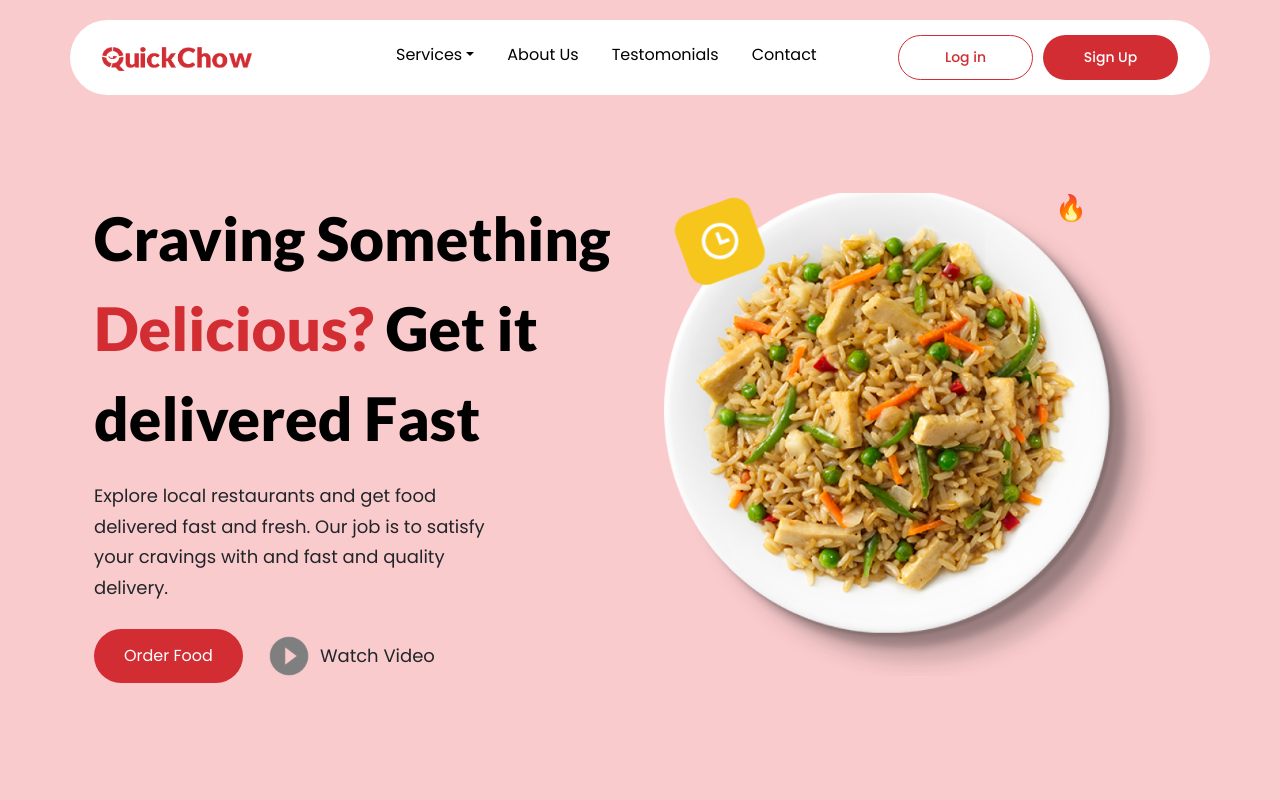
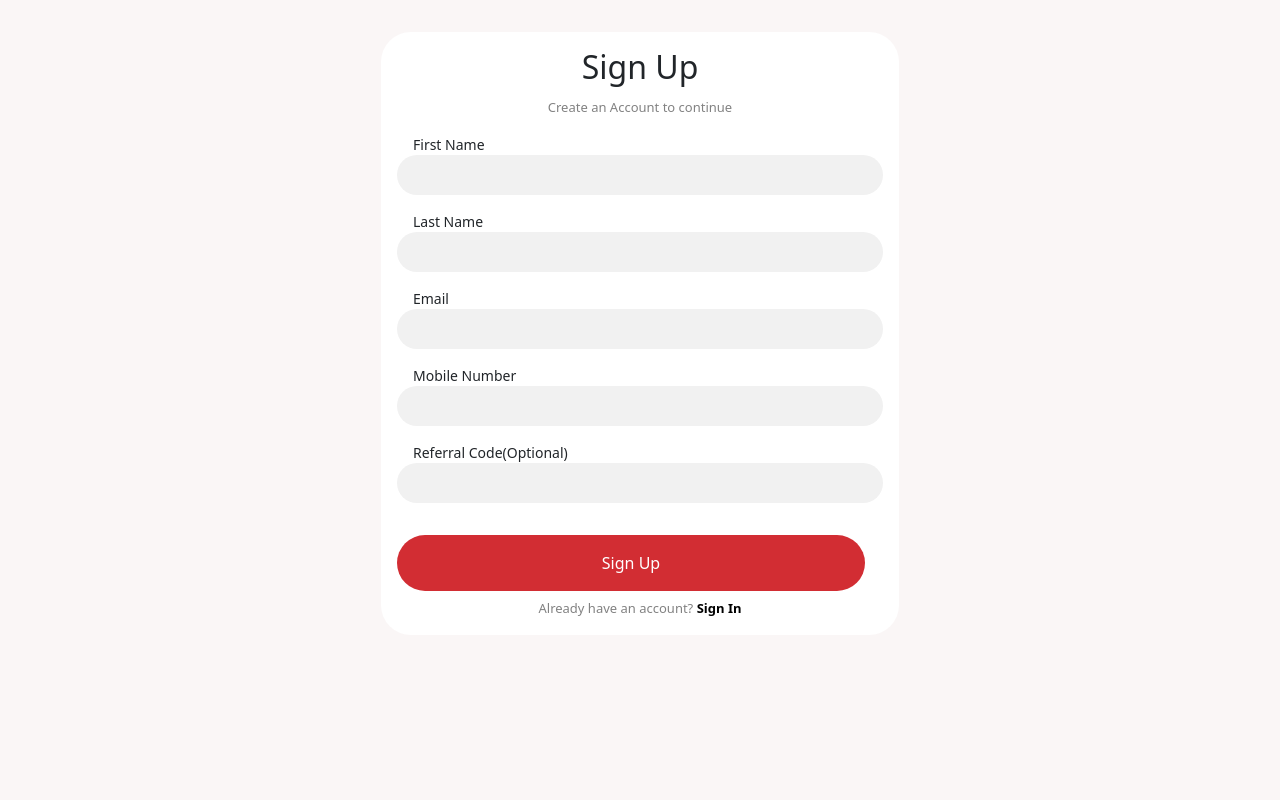
Before and after one commit to 4Krativr/QuickChow, a React (Create React App) app: page /authentication in a window 1280 px wide. Shown: the top 800 px of the page. Built offline with nearby package versions, Linux system fonts and the light colour scheme.

Commit message:
Sign in and Sign up form pages

```diff
--- a/package.json
+++ b/package.json
@@ -11,7 +11,7 @@
     "react": "^18.3.1",
     "react-dom": "^18.3.1",
     "react-router-dom": "^6.28.0",
-    "react-scripts": "5.0.1",
+    "react-scripts": "^5.0.1",
     "sass": "^1.80.6",
     "web-vitals": "^2.1.4"
   },
--- a/src/App.js
+++ b/src/App.js
@@ -1,15 +1,21 @@
-import Navbar from './components/Navbar.js';
-import Hero from './components/Hero.js';
-import Main from './components/Main.js';
-import Footer from './components/Footer.js';
+import { BrowserRouter, Route, Routes } from "react-router-dom";
+import AuthForm from './components/Authentication.jsx';
+import React from 'react';
+import { LandingPage } from "./components/LandingPage.jsx";
+
 function App(){
     return(
-        //All the components put together and rendered on the index.js file
-        <div>
-            <Hero />
-            <Main />
-            <Footer />
-        </div>
+      //  All the components put together and rendered on the index.js file
+        <BrowserRouter>
+             <Routes>
+
+                {/* landingPage contains the import of the navbar, hero, main and footer components and the AuthForm is the component for the sign in and sign up */}
+                <Route path="/" index element={<LandingPage />} />
+                <Route path='authentication' element={<AuthForm />} />
+
+             </Routes>
+
+        </BrowserRouter>
     )
 }
 export default App
--- /dev/null
+++ b/src/components/Authentication.jsx
@@ -0,0 +1,102 @@
+import '../styles/login.css';
+import { useState } from 'react';
+// import { useNavigate } from 'react-router-dom';
+
+
+
+const AuthForm = () => {
+
+  // const navigate = useNavigate();
+
+ // code block for the form validation
+ function FormValidate(){
+  const userInput = document.querySelectorAll('input')
+  // const emailCheck = document.getElementById('email')
+  userInput.forEach((inputBox) => {
+    inputBox.addEventListener('blur', ()=>{
+       if (inputBox.value === "") {
+        inputBox.style.border = '1px solid red'
+       }
+       else{
+        inputBox.style.border = '1px solid green'
+        // navigate('/src/components/Main.js')
+       }
+    })
+
+  })
+ }
+
+
+ // code block for switching the forms
+ const [isSignUp, setIsSignUp] = useState(true);
+
+ const  toggleForm = () => {
+  setIsSignUp((prevState) => !prevState)
+ };
+
+ return(
+  <>
+    {isSignUp && (
+              <form action="./Main.js" method="post" className="AuthForm" id='signUp'>
+              <section className="formHeader">
+               <h2>Sign Up</h2>
+               <span>Create an Account to continue</span>
+              </section>
+
+              <section className="formBody">
+                <label htmlFor="firstName">First Name</label>
+                <input type="text" id="name" required/>
+
+                <label htmlFor="name">Last Name</label>
+                <input type="text" id="lastName" required/>
+
+                <label htmlFor="email">Email</label>
+                <input type="text" id="email" required/>
+
+                <label htmlFor="telephoneNumber">Mobile Number</label>
+                <input type="text" id="telephoneNumber" required/>
+
+                <label htmlFor="referralCode">Referral Code(Optional)</label>
+                <input type="text" id="referralCode" />
+
+
+              </section>
+
+              <section className="formFooter">
+                 <button className="formsubmit" onClick={FormValidate}>Sign Up </button>
+                 <span>Already have an account? <a href="#" onClick={toggleForm}>Sign In</a></span>
+              </section>
+
+
+           </form>
+
+    )}
+
+     {!isSignUp && (
+           <form action="" method="post" className='AuthForm' id='signIn'>
+
+           <section className="formHeader">
+            <h2>Sign In</h2>
+            <span>Log in to continue</span>
+           </section>
+
+            <section className='formBody'>
+              <label htmlFor="telephponeNumber">Mobile Number</label>
+              <input type="text" id='telephponeNumber' required/>
+            </section>
+
+            <section className="formFooter">
+                   <button className="formsubmit" onClick={FormValidate}>Sign in</button>
+                   <span>New User? <a href="#" onClick={toggleForm}>Sign Up</a></span>
+                </section>
+
+
+           </form>
+
+     )}
+
+  </>
+ );
+}
+
+export default AuthForm;
--- /dev/null
+++ b/src/components/LandingPage.jsx
@@ -0,0 +1,14 @@
+import Hero from "./Hero";
+import Main from "./Main";
+import Footer from "./Footer";
+
+
+export function LandingPage(){
+ return(
+  <>
+    <Hero />
+    <Main />
+    <Footer />
+  </>
+ )
+}
--- a/src/components/Navbar.js
+++ b/src/components/Navbar.js
@@ -1,10 +1,15 @@
+/* eslint-disable jsx-a11y/anchor-is-valid */
 import quickchowLogo from '../assets/quick-chow-logo.png';
 import React, { useState, useEffect } from "react";
 import '../styles/general-styles.scss'
 import '../styles/navbar.scss';
+import { useNavigate } from 'react-router-dom';
+
 function Navbar(){
     //This javascript code activates the box shadow for the navbar when it scrolls past 50px vertically.
     //This website was created using bootstrap, the layout is and spacing contains a mixture of custom css and bootstrap css.  The font and color was created using custom css.
+    const navigate = useNavigate()
+
     const [shadow, setShadow] = useState(false);
     useEffect(() => {
         const handleScroll = () => {
@@ -61,8 +66,10 @@ function Navbar(){
                         </li>
                     </ul>
                     <div className="d-lg-flex nav-btn-div col-lg-5 justify-content-lg-end d-none">
-                        <button className="nav-btn-login">Log in</button>
-                        <button className="nav-btn-signup">Sign Up</button>
+                       <a href="">
+                            <button className="nav-btn-login" onClick={() => navigate('authentication')}>Log in</button>
+                       </a>
+                        <button className="nav-btn-signup" onClick={() => navigate('authentication')}>Sign Up</button>
                     </div>
                 </div>
             </div>
--- /dev/null
+++ b/src/styles/login.css
@@ -0,0 +1,64 @@
+*{
+ padding: 0;
+ margin: 0;
+ box-sizing: border-box;
+}
+
+/* sign up form styling */
+.AuthForm{
+ background-color: white;
+ width: max-content;
+ padding: 1rem;
+ border-radius: 30px;
+ margin: 0 auto;
+ margin-top: 2rem;
+}
+/* .formHeader  */
+.formHeader{
+ text-align: center;
+}
+.formHeader span{
+ font-size: small;
+ color: #828282;
+}
+.formBody label{
+ display: block;
+ margin-top: 1rem;
+ padding-left: 1rem;
+ font-size: 14px;
+}
+.formBody input{
+ border: none;
+ border-radius: 20px;
+ background-color: #f1f1f1;
+ padding: 0.5rem 1rem;
+ width: 486px;
+}
+.formBody input:focus{
+ border: 0.5px solid black;
+}
+.formsubmit{
+ margin-top: 2rem;
+ width: 468px;
+ background-color: #D22D33;
+ border: none;
+ border-radius: 40px;
+ padding: 1rem;
+ text-align: center;
+ color: #FFFFFFFF;
+ display: block;
+}
+.formFooter{
+ text-align: center;
+}
+.formFooter span{
+ display: inline-block;
+ margin-top: 0.5rem;
+ font-size: small;
+ color: #828282;
+}
+.formFooter span a{
+ text-decoration: none;
+ font-weight: bolder;
+ color: black;
+}
```
Also changed, not shown: 1 other file (tests, documents, lock files or other folders).
